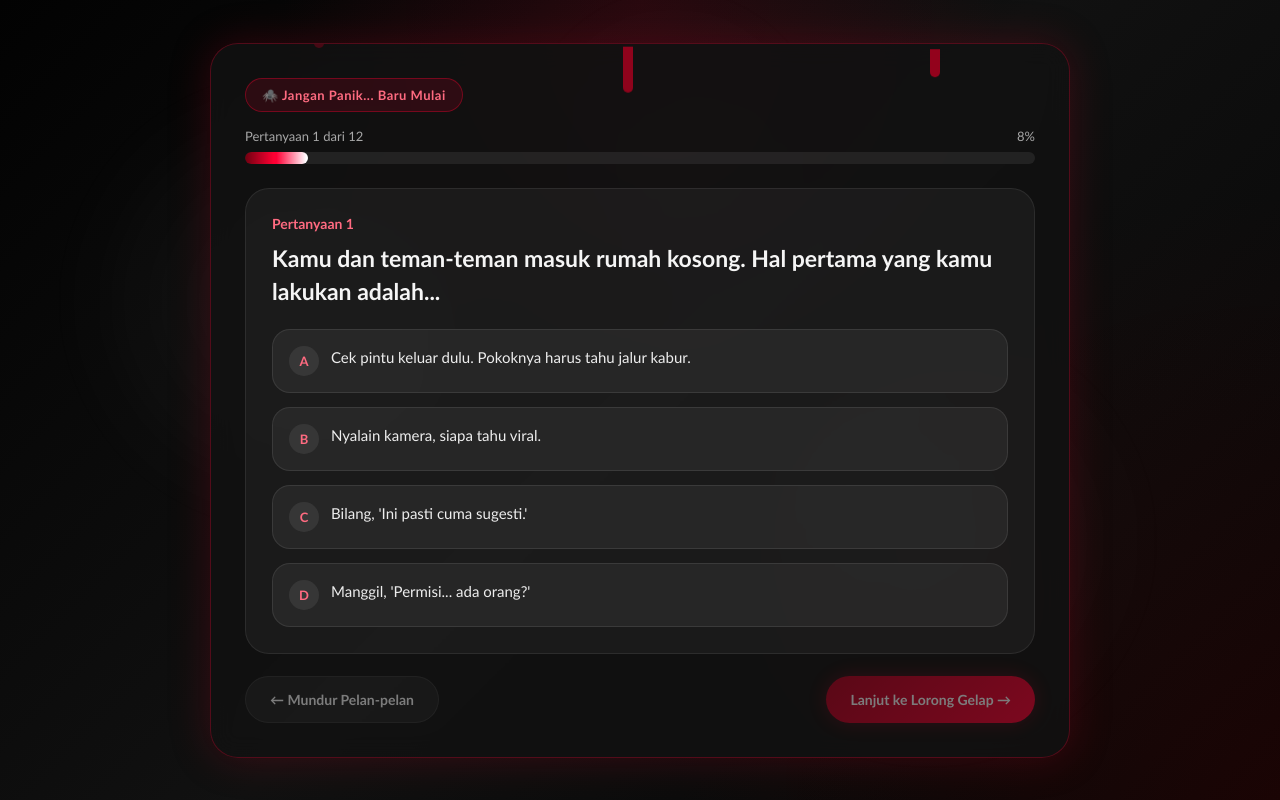
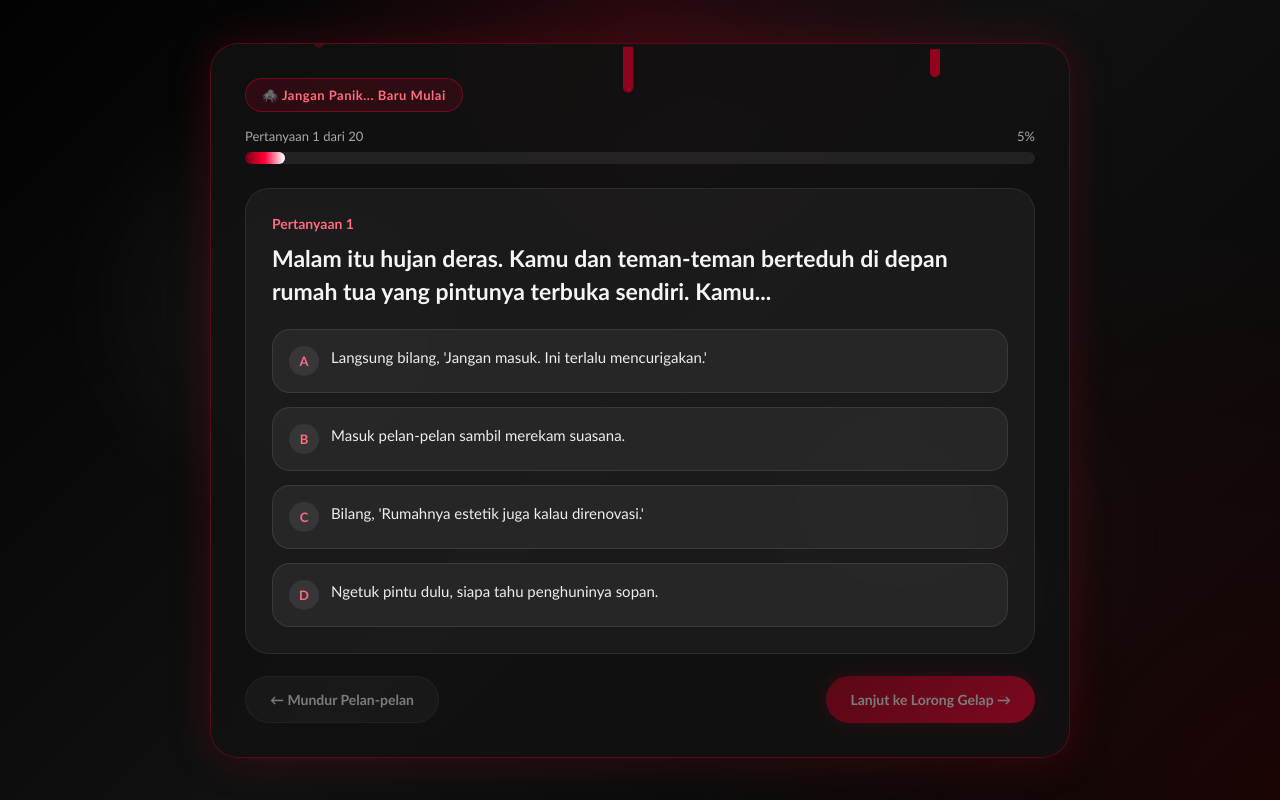
Before and after one commit to llyandre/other, a plain HTML site: page film-horror/index.html in a window 1280 px wide. Both pictures are taken after a click on the button "Mulai Masuk Rumah Angker →". Drawn offline with Linux system fonts and the light colour scheme.

Commit message:
Update Script

```diff
--- a/film-horror/index.html
+++ b/film-horror/index.html
@@ -487,14 +487,14 @@
       <h1>Kamu Jadi Siapa di Film Horor?</h1>
       <p class="subtitle">
         Kuis ini cuma buat seru-seruan. Jawab sejujur mungkin, lalu lihat kamu akan jadi karakter apa kalau tiba-tiba
-        masuk ke film horor tengah malam.
+        masuk ke rumah tua saat hujan deras.
       </p>
 
       <div class="home-cards">
         <div class="mini-card">
           <div class="icon">🌕</div>
-          <strong>12 Pertanyaan</strong>
-          <p>Pilih reaksi yang paling menggambarkan dirimu di situasi absurd dan menyeramkan.</p>
+          <strong>20 Pertanyaan</strong>
+          <p>Soalnya dibuat seperti cerita, jadi kamu terasa ikut masuk ke rumah angker.</p>
         </div>
 
         <div class="mini-card">
@@ -523,7 +523,7 @@
 
       <div class="progress-area">
         <div class="progress-text">
-          <span id="progressLabel">Pertanyaan 1 dari 12</span>
+          <span id="progressLabel">Pertanyaan 1 dari 20</span>
           <span id="progressPercent">0%</span>
         </div>
         <div class="progress-bar">
@@ -571,111 +571,183 @@
   <script>
     const questions = [
       {
-        q: "Kamu dan teman-teman masuk rumah kosong. Hal pertama yang kamu lakukan adalah...",
+        q: "Malam itu hujan deras. Kamu dan teman-teman berteduh di depan rumah tua yang pintunya terbuka sendiri. Kamu...",
         a: [
-          { text: "Cek pintu keluar dulu. Pokoknya harus tahu jalur kabur.", type: "survivor" },
-          { text: "Nyalain kamera, siapa tahu viral.", type: "chaos" },
-          { text: "Bilang, 'Ini pasti cuma sugesti.'", type: "skeptic" },
-          { text: "Manggil, 'Permisi... ada orang?'", type: "ghost" }
+          { text: "Langsung bilang, 'Jangan masuk. Ini terlalu mencurigakan.'", type: "survivor" },
+          { text: "Masuk pelan-pelan sambil merekam suasana.", type: "detective" },
+          { text: "Bilang, 'Rumahnya estetik juga kalau direnovasi.'", type: "chaos" },
+          { text: "Ngetuk pintu dulu, siapa tahu penghuninya sopan.", type: "ghost" }
         ]
       },
       {
-        q: "Tiba-tiba terdengar suara langkah dari lantai atas. Kamu...",
+        q: "Begitu masuk, pintu langsung tertutup keras di belakangmu. Reaksi pertamamu...",
         a: [
-          { text: "Langsung ajak semua orang pergi.", type: "survivor" },
-          { text: "Naik pelan-pelan sambil sok berani.", type: "detective" },
-          { text: "Teriak dulu baru mikir.", type: "panic" },
-          { text: "Bercanda, 'Wah penghuni rumahnya aktif juga.'", type: "chaos" }
+          { text: "Cek gagang pintu, jendela, dan jalur keluar lain.", type: "survivor" },
+          { text: "Teriak spontan walau belum lihat apa-apa.", type: "panic" },
+          { text: "Meyakinkan diri, 'Mungkin cuma angin.'", type: "skeptic" },
+          { text: "Senyum tipis, karena vibes-nya mulai menarik.", type: "villain" }
         ]
       },
       {
-        q: "Lampu mati total. Reaksi pertamamu...",
+        q: "Di ruang tamu ada foto keluarga lama. Anehnya, wajah salah satu orang di foto mirip kamu. Kamu...",
         a: [
-          { text: "Cari senter atau cahaya dari HP.", type: "survivor" },
-          { text: "Pegang tangan orang terdekat.", type: "panic" },
-          { text: "Analisis, mungkin sekring turun.", type: "skeptic" },
-          { text: "Bisik, 'Akhirnya suasananya dapet.'", type: "villain" }
+          { text: "Langsung merasa ini bukan kebetulan dan mulai waspada.", type: "survivor" },
+          { text: "Mendekat dan memperhatikan detail fotonya.", type: "detective" },
+          { text: "Bilang, 'Wah, aku punya versi vintage.'", type: "chaos" },
+          { text: "Panik karena merasa sudah pernah melihat foto itu dalam mimpi.", type: "panic" }
         ]
       },
       {
-        q: "Ada boneka tua yang kepalanya bergerak sendiri. Kamu...",
+        q: "Jam dinding berhenti di pukul 03.03. Lalu jarumnya bergerak mundur. Kamu...",
         a: [
-          { text: "Jauh-jauh. Aku tidak mau ambil risiko.", type: "survivor" },
-          { text: "Tanya, 'Kamu kenapa, dek?'", type: "ghost" },
-          { text: "Merekam dari dekat karena penasaran.", type: "detective" },
-          { text: "Langsung lari sambil nangis kecil.", type: "panic" }
+          { text: "Mengajak semua orang tetap bersama dan tidak menyentuh apa pun.", type: "survivor" },
+          { text: "Mencatat jamnya karena mungkin petunjuk penting.", type: "detective" },
+          { text: "Bilang, 'Baterainya error kali.'", type: "skeptic" },
+          { text: "Berbisik, 'Akhirnya acaranya dimulai.'", type: "villain" }
         ]
       },
       {
-        q: "Temanmu tiba-tiba hilang dari grup. Kamu...",
+        q: "Dari dapur terdengar suara sendok jatuh, padahal semua orang ada di ruang tamu. Kamu...",
         a: [
-          { text: "Cari bareng-bareng, jangan pisah.", type: "survivor" },
-          { text: "Menyusun teori hilangnya dia.", type: "detective" },
-          { text: "Bilang, 'Dia pasti prank.'", type: "skeptic" },
-          { text: "Ikut hilang karena salah belok.", type: "panic" }
+          { text: "Tidak mau pisah. Kalau cek, harus bareng-bareng.", type: "survivor" },
+          { text: "Cek dapur sambil menyalakan flashlight HP.", type: "detective" },
+          { text: "Langsung pegangan ke teman terdekat.", type: "panic" },
+          { text: "Teriak, 'Kalau bikin teh, aku juga mau!'", type: "chaos" }
         ]
       },
       {
-        q: "Kamu menemukan buku tua berisi mantra. Kamu...",
+        q: "Di dapur, ada piring tersusun membentuk tulisan 'KELUAR'. Kamu...",
         a: [
-          { text: "Tidak menyentuhnya. Tutup dan tinggalkan.", type: "survivor" },
-          { text: "Baca keras-keras karena penasaran.", type: "chaos" },
-          { text: "Foto halaman demi halaman untuk dianalisis.", type: "detective" },
-          { text: "Senyum misterius seperti sudah tahu isinya.", type: "villain" }
+          { text: "Menganggap itu peringatan serius dan segera mencari jalan keluar.", type: "survivor" },
+          { text: "Memotret susunan piring dan mencari makna tersembunyi.", type: "detective" },
+          { text: "Bilang, 'Setidaknya hantunya komunikatif.'", type: "ghost" },
+          { text: "Mencoba menata ulang piringnya jadi tulisan 'MAKASIH'.", type: "chaos" }
         ]
       },
       {
-        q: "Ada suara memanggil namamu dari ruangan kosong. Kamu...",
+        q: "Tiba-tiba radio tua menyala sendiri dan memutar suara anak kecil tertawa. Kamu...",
         a: [
-          { text: "Tidak menjawab. Langsung mundur.", type: "survivor" },
-          { text: "Jawab, 'Iya, siapa ya?'", type: "ghost" },
-          { text: "Teriak, 'JANGAN GANGGU AKU!'", type: "panic" },
-          { text: "Cek sumber suara dengan logika.", type: "skeptic" }
+          { text: "Menjauh dan tidak menyentuh radio itu.", type: "survivor" },
+          { text: "Mendekat untuk mencari frekuensinya.", type: "detective" },
+          { text: "Bilang, 'Radio tua memang suka korslet.'", type: "skeptic" },
+          { text: "Ikut tertawa pelan biar tidak canggung.", type: "ghost" }
         ]
       },
       {
-        q: "Kalau film horor ini punya grup chat, kamu adalah...",
+        q: "Kamu menemukan tangga menuju lantai dua. Di atas, ada cahaya lilin yang bergerak sendiri. Kamu...",
         a: [
-          { text: "Yang bikin plan evakuasi.", type: "survivor" },
-          { text: "Yang kirim voice note panik.", type: "panic" },
-          { text: "Yang spam teori panjang.", type: "detective" },
-          { text: "Yang cuma kirim stiker tengkorak.", type: "chaos" }
+          { text: "Menolak naik sendirian. Itu jelas jebakan.", type: "survivor" },
+          { text: "Naik perlahan karena penasaran dengan sumber cahaya.", type: "detective" },
+          { text: "Sudah mau naik, tapi kaki gemetar duluan.", type: "panic" },
+          { text: "Naik sambil berkata, 'Aku datang, bestie gaib.'", type: "chaos" }
         ]
       },
       {
-        q: "Kamu melihat bayangan lewat di cermin. Kamu...",
+        q: "Di lorong lantai dua, ada banyak pintu. Salah satunya terbuka sedikit dan mengeluarkan suara napas. Kamu...",
         a: [
-          { text: "Tidak lihat dua kali. Aku tahu aturan film horor.", type: "survivor" },
-          { text: "Melihat lagi untuk memastikan.", type: "detective" },
-          { text: "Meyakinkan diri itu cuma pantulan.", type: "skeptic" },
-          { text: "Melambai balik.", type: "ghost" }
+          { text: "Tidak mendekat. Pintu bernapas itu red flag besar.", type: "survivor" },
+          { text: "Mendengar dari dekat untuk memastikan suara apa itu.", type: "detective" },
+          { text: "Bilang, 'Mungkin ada orang tidur.'", type: "skeptic" },
+          { text: "Menyapa pelan, 'Permisi, napasnya kedengeran.'", type: "ghost" }
         ]
       },
       {
-        q: "Kalau harus membawa satu benda, kamu pilih...",
+        q: "Di balik pintu, ada kamar anak kecil penuh boneka. Semua boneka menoleh ke arahmu bersamaan. Kamu...",
         a: [
-          { text: "Senter terang dan baterai cadangan.", type: "survivor" },
-          { text: "Kamera untuk bukti.", type: "detective" },
-          { text: "Cemilan, karena takut lapar.", type: "chaos" },
-          { text: "Lilin merah biar dramatis.", type: "villain" }
+          { text: "Menutup pintu pelan-pelan dan mundur tanpa suara.", type: "survivor" },
+          { text: "Mengamati boneka mana yang bergerak duluan.", type: "detective" },
+          { text: "Teriak, lalu minta maaf ke bonekanya.", type: "panic" },
+          { text: "Bilang, 'Lucu sih, tapi jangan rame-rame dong.'", type: "chaos" }
         ]
       },
       {
-        q: "Temanmu bilang, 'Kita pisah aja biar cepat.' Kamu...",
+        q: "Salah satu boneka jatuh dan di baliknya ada kunci kecil. Kamu...",
         a: [
-          { text: "Menolak keras. Itu ide paling buruk.", type: "survivor" },
-          { text: "Setuju tapi langsung menyesal.", type: "panic" },
-          { text: "Membagi area pencarian secara strategis.", type: "detective" },
-          { text: "Bilang, 'Oke, nanti ketemu kalau masih hidup.'", type: "chaos" }
+          { text: "Ambil kuncinya pakai kain, takut ada jebakan.", type: "survivor" },
+          { text: "Mengambil kunci dan mencari pintu yang cocok.", type: "detective" },
+          { text: "Ragu-ragu karena takut bonekanya marah.", type: "panic" },
+          { text: "Berterima kasih ke boneka seperti habis diberi hadiah.", type: "ghost" }
         ]
       },
       {
-        q: "Di akhir cerita, kamu paling mungkin...",
+        q: "Kunci itu membuka ruang kerja tua. Di meja ada buku harian yang halaman terakhirnya masih basah. Kamu...",
         a: [
-          { text: "Selamat karena dari awal sudah curiga.", type: "survivor" },
-          { text: "Selamat tapi trauma dan suara habis karena teriak.", type: "panic" },
-          { text: "Membongkar misteri rumah itu.", type: "detective" },
-          { text: "Ternyata kamu bagian dari kutukan rumah itu.", type: "villain" }
+          { text: "Tidak langsung membaca. Cek sekitar dulu.", type: "survivor" },
+          { text: "Membaca pelan-pelan untuk mencari asal kutukan.", type: "detective" },
+          { text: "Bilang, 'Kertas bisa lembap kalau rumahnya bocor.'", type: "skeptic" },
+          { text: "Menyentuh tulisan basah itu sambil tersenyum misterius.", type: "villain" }
+        ]
+      },
+      {
+        q: "Dalam buku harian tertulis: 'Jangan percaya orang yang paling tenang.' Semua orang langsung melihatmu. Kamu...",
+        a: [
+          { text: "Membela diri sambil tetap menyusun rencana kabur.", type: "survivor" },
+          { text: "Menganalisis siapa yang sebenarnya paling mencurigakan.", type: "detective" },
+          { text: "Panik karena tiba-tiba jadi tersangka.", type: "panic" },
+          { text: "Diam sebentar lalu bilang, 'Menarik.'", type: "villain" }
+        ]
+      },
+      {
+        q: "Cermin di ruangan itu tiba-tiba menunjukkan bayanganmu tersenyum, padahal kamu tidak tersenyum. Kamu...",
+        a: [
+          { text: "Menutup cermin dan tidak mau melihat lagi.", type: "survivor" },
+          { text: "Menguji gerakan bayanganmu untuk mencari pola.", type: "detective" },
+          { text: "Bilang, 'Aku kurang tidur, mungkin halusinasi.'", type: "skeptic" },
+          { text: "Tersenyum balik karena tidak mau kalah sopan.", type: "ghost" }
+        ]
+      },
+      {
+        q: "Dari bawah terdengar temanmu memanggil. Tapi temanmu yang asli berdiri tepat di sebelahmu. Kamu...",
+        a: [
+          { text: "Langsung sadar itu jebakan suara dan melarang siapa pun turun.", type: "survivor" },
+          { text: "Mencoba membedakan suara asli dan suara tiruan.", type: "detective" },
+          { text: "Nyaris menjawab, tapi langsung tutup mulut.", type: "panic" },
+          { text: "Balas, 'Maaf, orangnya sedang sibuk.'", type: "chaos" }
+        ]
+      },
+      {
+        q: "Rumah mulai bergetar. Dindingnya seperti berbisik, 'Tinggalah di sini.' Kamu...",
+        a: [
+          { text: "Memimpin teman-teman mencari jalan keluar sekarang juga.", type: "survivor" },
+          { text: "Mencari sumber suara di balik dinding.", type: "detective" },
+          { text: "Menangis sedikit tapi tetap jalan.", type: "panic" },
+          { text: "Bilang, 'Maaf, aku belum siap ngontrak di sini.'", type: "chaos" }
+        ]
+      },
+      {
+        q: "Kamu menemukan pintu keluar, tapi ada satu syarat: seseorang harus membaca mantra dari buku tua. Kamu...",
+        a: [
+          { text: "Mencari cara lain karena mantra biasanya masalah baru.", type: "survivor" },
+          { text: "Membaca dulu arti simbolnya sebelum memutuskan.", type: "detective" },
+          { text: "Menolak karena takut salah baca malah manggil yang lain.", type: "panic" },
+          { text: "Maju membaca dengan intonasi teaterikal.", type: "villain" }
+        ]
+      },
+      {
+        q: "Saat pintu keluar terbuka, sosok putih muncul dan menunjuk ke arahmu. Kamu...",
+        a: [
+          { text: "Tetap mundur perlahan tanpa menantang sosok itu.", type: "survivor" },
+          { text: "Bertanya apa yang sebenarnya ia inginkan.", type: "ghost" },
+          { text: "Membeku di tempat sambil memegang tas erat-erat.", type: "panic" },
+          { text: "Bilang, 'Aku tahu kamu muncul dari tadi.'", type: "detective" }
+        ]
+      },
+      {
+        q: "Sosok itu berkata, 'Satu dari kalian sudah dipilih.' Semua lampu padam lagi. Kamu...",
+        a: [
+          { text: "Mengumpulkan semua orang dan menghitung jumlah teman.", type: "survivor" },
+          { text: "Mencari petunjuk siapa yang dipilih.", type: "detective" },
+          { text: "Berdoa dalam hati sambil berharap bukan kamu.", type: "panic" },
+          { text: "Berbisik, 'Akhirnya mereka sadar.'", type: "villain" }
+        ]
+      },
+      {
+        q: "Akhirnya kamu berhasil keluar. Tapi saat menoleh, rumah itu hilang. Reaksi terakhirmu...",
+        a: [
+          { text: "Tidak menoleh lagi. Pulang, mandi, tidur, selesai.", type: "survivor" },
+          { text: "Menulis semua kejadian agar misterinya tidak hilang.", type: "detective" },
+          { text: "Langsung trauma setiap lihat rumah tua.", type: "panic" },
+          { text: "Melambai ke tanah kosong sambil bilang, 'Makasih ya.'", type: "ghost" }
         ]
       }
     ];
```
